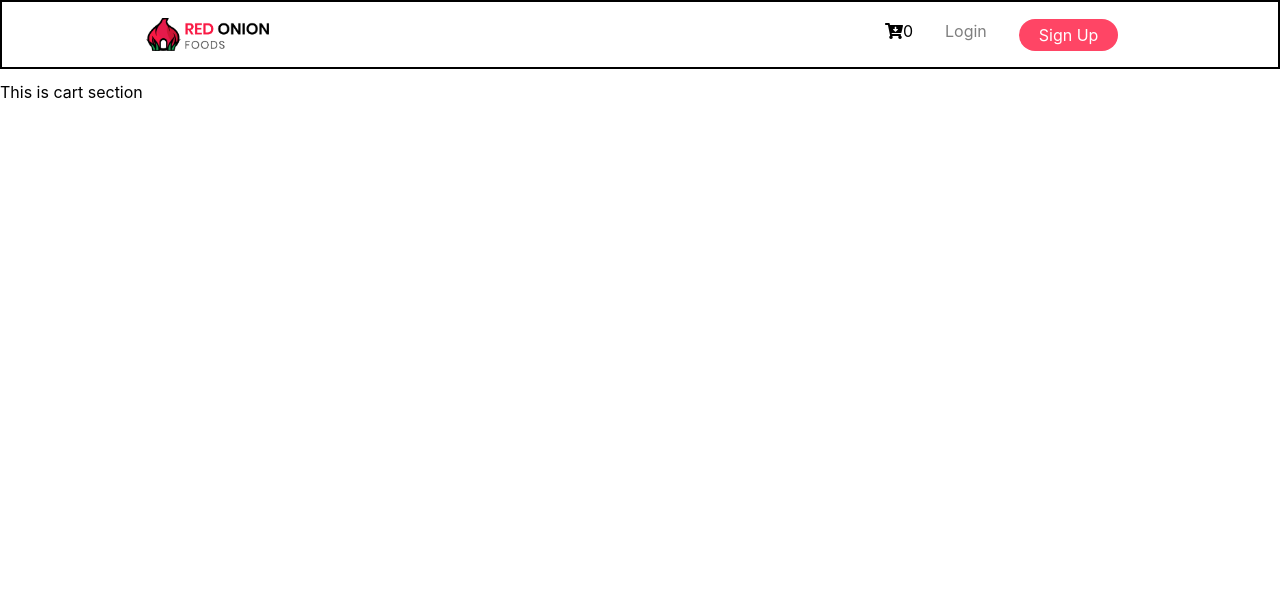
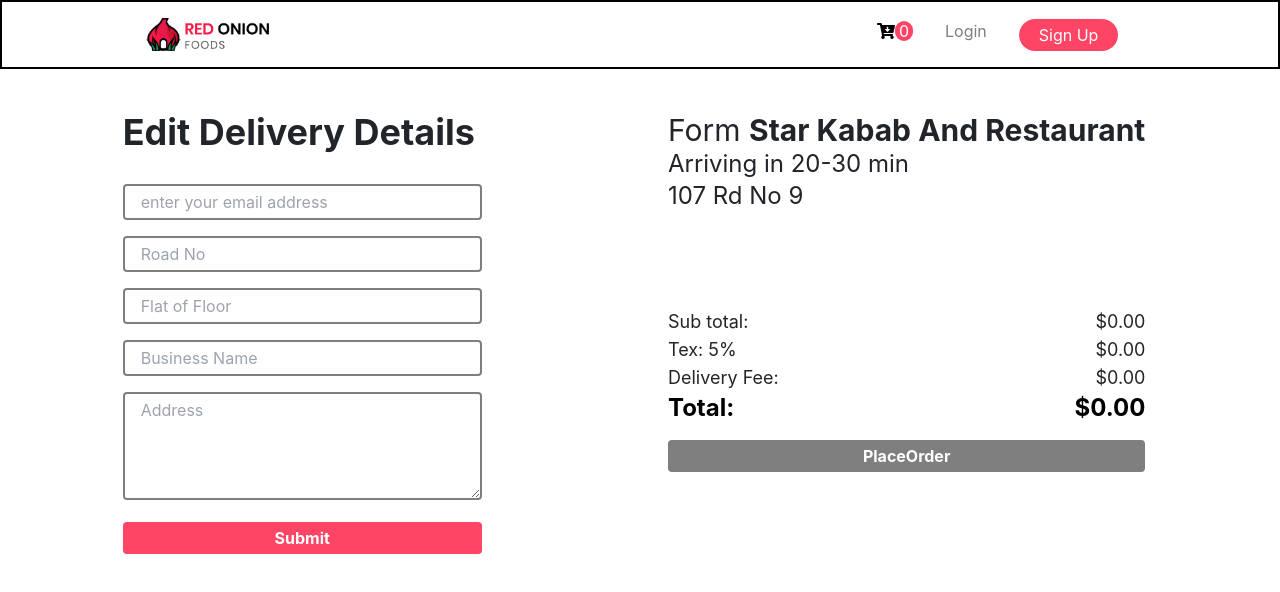
Before and after one commit to Majharulislam1/Red-Onion, a React (Create React App) app: page /cart in a window 1280 px wide. Shown: the top 592 px of the page. Built offline with nearby package versions, Linux system fonts and the light colour scheme; no server answers.

Commit message:
thid commit

```diff
--- a/src/App.js
+++ b/src/App.js
@@ -15,10 +15,12 @@ import Registration from './components/Registration/Registration';
 import Food from './components/Food/Food';
 import NotFound from './components/NotFound/NotFound';
 import FoodDetails from './components/FoodDetails/FoodDetails';
+import Context from './components/ContextApi/Context';
 
 function App() {
   return (
     <>
+      <Context>
         <BrowserRouter>
           <Header></Header>
           <Routes>
@@ -35,6 +37,7 @@ function App() {
             <Route path="*" element={<NotFound />} ></Route>
           </Routes>
         </BrowserRouter>
+      </Context>
     </>
   );
 }
--- a/src/components/Cart/Cart.js
+++ b/src/components/Cart/Cart.js
@@ -1,10 +1,54 @@
 import React from 'react';
+import useApi from '../ContextApi/useContext';
+import useFood from '../hooks/useFood';
 
 const Cart = () => {
+    const [cart] = useApi();
+    const [food, setFood] = useFood();
+
+
 
     return (
         <div className='pt-20'>
-            <h1>This is cart section  </h1>
+            <div className='lg:flex md:flex lg:w-5/6 md:w-5/6 w-full mx-auto  justify-around'>
+                <div className='lg:w-2/4 md:w-2/4 w-full flex lg:justify-start  justify-center items-center'>
+                    <div className='p-4'>
+                        <h1 className='lg:text-4xl md:text-4xl text-2xl text-dark font-bold py-4'>Edit Delivery Details</h1>
+                        <form className='py-4'>
+                            <input type="email" className='border-2 border-lightgray px-4 py-1 rounded w-full outline-offset-1 outline-primary focus:border-none mb-4' placeholder='enter your email address' required name="" id="" />
+                            <br />
+                            <input type="text" className='border-2 border-lightgray px-4 py-1 rounded w-full outline-offset-1 outline-primary focus:border-none mb-4' placeholder='Road No' required />
+                            <br />
+                            <input type="text" className='border-2 border-lightgray px-4 py-1 rounded w-full outline-offset-1 outline-primary focus:border-none mb-4' placeholder='Flat of Floor' required />
+                            <br />
+                            <input type="text" className='border-2 border-lightgray px-4 py-1 rounded w-full outline-offset-1 outline-primary focus:border-none mb-4' placeholder='Business Name' required />
+                            <br />
+                            <textarea placeholder='Address' className='border-2 border-lightgray px-4 py-1 rounded w-full outline-offset-1 outline-primary focus:border-none mb-4' id="" cols="30" required rows="4"></textarea>
+                            <br />
+                            <input className='bg-primary text-white  px-4 py-1 rounded w-full font-bold cursor-pointer ' type="submit" value="Submit" />
+                        </form>
+                    </div>
+                </div>
+                <div className='lg:w-2/4 md:w-2/4 w-full flex justify-center'>
+                    <div className='p-4 mt-4'>
+                        <h1 className='text-3xl  text-dark'>Form <span className='font-bold'>Star Kabab And Restaurant</span></h1>
+                        <h2 className='text-2xl   text-dark'>Arriving in 20-30 min</h2>
+                        <h2 className='text-2xl  text-dark'>107 Rd No 9</h2>
+                        <br />
+                        <br />
+                        {
+
+                        }
+                        <br />
+                        <br />
+                        <p className='flex justify-between text-lg text-dark'><span>Sub total:</span> <span>$0.00</span></p>
+                        <p className='flex justify-between text-lg text-dark'><span>Tex: 5%</span> <span>$0.00</span></p>
+                        <p className='flex justify-between text-lg text-dark'><span>Delivery Fee:</span> <span>$0.00</span></p>
+                        <p className='flex justify-between text-2xl font-bold'><span>Total:</span> <span>$0.00</span></p>
+                        <button className='bg-lightgray mt-4 text-white  px-4 py-1 rounded w-full font-bold cursor-pointer '>PlaceOrder</button>
+                    </div>
+                </div>
+            </div>
         </div>
     );
 };
--- /dev/null
+++ b/src/components/ContextApi/Context.js
@@ -0,0 +1,18 @@
+import React, { createContext } from 'react';
+import { useState } from 'react/cjs/react.development';
+
+
+export const contextApi = createContext();
+const Context = ({ children }) => {
+
+
+    const [cart, setCart] = useState([]);
+    const allCart = [cart, setCart];
+    return (
+        <contextApi.Provider value={allCart}>
+            {children}
+        </contextApi.Provider>
+    );
+};
+
+export default Context;
--- /dev/null
+++ b/src/components/ContextApi/useContext.js
@@ -0,0 +1,9 @@
+import React, { useContext } from 'react';
+import { contextApi } from './Context';
+
+const useApi = () => {
+    return useContext(contextApi)
+
+};
+
+export default useApi;
--- a/src/components/FoodDetails/FoodDetails.js
+++ b/src/components/FoodDetails/FoodDetails.js
@@ -1,5 +1,6 @@
 import React, { useEffect, useState } from 'react';
 import { Link, useParams } from 'react-router-dom';
+import useApi from '../ContextApi/useContext';
 import Footer from '../Footer/Footer';
 import useFood from '../hooks/useFood';
 
@@ -10,7 +11,22 @@ const FoodDetails = () => {
     const { id } = useParams();
     const [food, setFood] = useFood();
     const foodDetails = food.find(fd => fd._id === id);
+
     const [count, setCount] = useState(1);
+
+
+
+    const [cart, setCart] = useApi();
+
+    const handleAddToCart = (id, count) => {
+        const newCart = { id, count };
+        const carts = [...cart, newCart];
+
+
+        setCart(carts);
+    }
+
+    console.log(cart);
 
     return (
         <>
@@ -18,7 +34,7 @@ const FoodDetails = () => {
                 <div className='pt-16'>
                     <div className='w-4/5 mx-auto lg:flex md:flex'>
                         <div className='lg:w-2/4 md:w-2/4 w-full p-6'>
-                            <h1 className='lg:text-5xl md:text-5xl text-3xl py-4 text-dark'>{foodDetails?.name}</h1>
+                            <h1 className='lg:text-5xl md:text-5xl text-3xl py-4 text-dark'>{foodDetails?.name} </h1>
                             <p className='py-4'>{foodDetails?.description}</p>
                             <div className='flex items-center'>
                                 <h1 className='text-2xl font-bold text-dark'>Price:${foodDetails?.price}</h1>
@@ -29,7 +45,7 @@ const FoodDetails = () => {
                                 </div>
                             </div>
                             <br />
-                            <button className='bg-primary hover:bg-danger text-lg px-5 text-white  py-1 rounded-full'>
+                            <button onClick={() => handleAddToCart(id, count)} className='bg-primary hover:bg-danger text-lg px-5 text-white  py-1 rounded-full'>
                                 <i className="fas fa-cart-arrow-down" />
                                 Add
                             </button>
--- a/src/components/Header/Header.js
+++ b/src/components/Header/Header.js
@@ -1,8 +1,10 @@
 import React from 'react';
 import { Link, NavLink } from 'react-router-dom';
 import logo from '../../images/logo2.png';
+import useApi from '../ContextApi/useContext';
 
 const Header = () => {
+    const [cart, setCart] = useApi();
     return (
         <div className=' bg-white w-full border-2 z-50   fixed'>
             <div className='lg:w-4/5 w-full p-4 mx-auto'>
@@ -15,7 +17,7 @@ const Header = () => {
                     <div className='w-3/6 flex justify-end'>
                         <Link to="/cart" className='lg:mx-4 mx-2'>
                             <i className="fas fa-cart-arrow-down"></i>
-                            <span>0</span>
+                            <span className='bg-primary text-white px-1 rounded-full '>{cart.length}</span>
                         </Link>
                         <Link to="/login" className='lg:mx-4 mx-2 hover:text-dark text-lightgray'>Login</Link>
                         <Link to="/registration" className='lg:mx-4 mx-2'>
```
Lines whose indentation alone changed are shown as unchanged.
